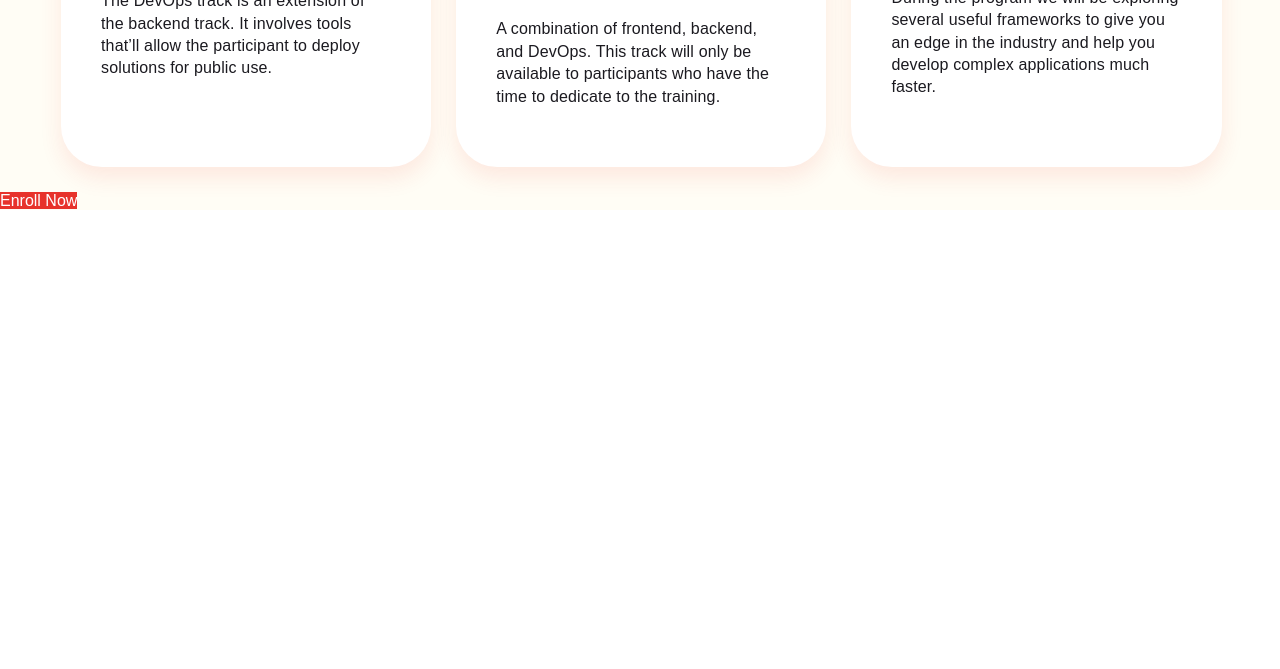
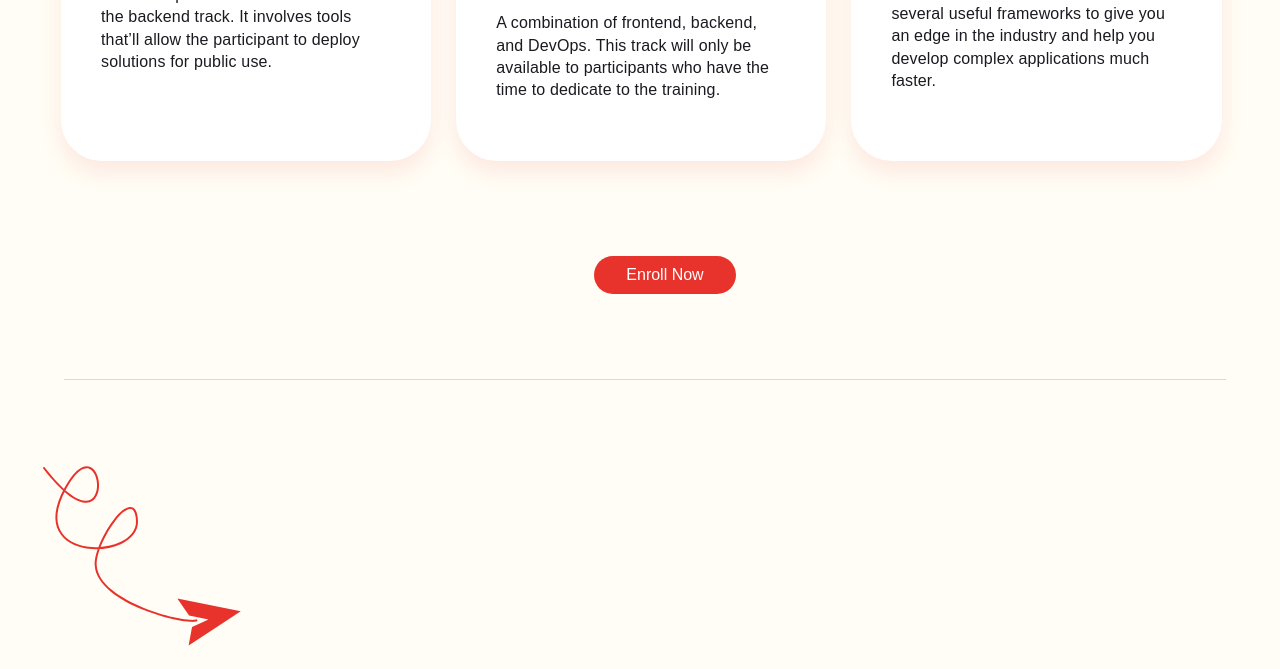
Before and after one commit to Stephanie-dev/zuri-site, a plain HTML site: page zuri-training-page.html in a window 1280 px wide. Shown: the part 4711-5380 px from the top of the page. Before the commit the page ends 4921 px from the top, so only its background shows below. Drawn offline with Linux system fonts and the light colour scheme; a web font is replaced by a local one.

Commit message:
third commit

```diff
--- a/zuri-training-page.css
+++ b/zuri-training-page.css
@@ -688,9 +688,12 @@ hr {
     margin-top: -24px;
     width: calc(100% + 24px);
     margin-left: -24px;
+
+}
+
+.container6{
     padding: 0 10px 0 60px ;
 }
-
 .boxes{
     background: #fff;
     box-sizing: border-box;
@@ -750,7 +753,30 @@ hr {
     background: rgb(255, 253, 245);
 }
 
+.enrol{
+    display: flex;
+    justify-content: center;
+    margin-bottom: 85px;
+    margin-top: 70px
+}
 .enrol a{
-    background-color: #e7332b;
-    color: #fff;
+    background: #e7332b!important;
+    border-radius: 71px!important;
+    box-shadow: none!important;
+    color: #fff!important;
+    padding: 10px 32px!important;
+    text-transform: none!important;
 }
+
+.container6 hr{
+    width: 96%;
+margin: 0 7px 0 4px;
+    justify-content: center;
+}
+
+.part7{
+    background: rgb(255, 253, 245);
+}
+.container7{
+    padding-top: 70px;
+}
--- a/zuri-training-page.html
+++ b/zuri-training-page.html
@@ -325,8 +325,17 @@
             <div class="enrol">
                 <a href="#">Enroll Now</a>
             </div>
+
+            <hr>
         </div>
+    </section>
 
+    <section class="part7">
+        <div class="container7">
+            <div>
+                <img src="section7wire-zuri.svg" alt="wire">
+            </div>
+        </div>
     </section>
 
 </body>
```
